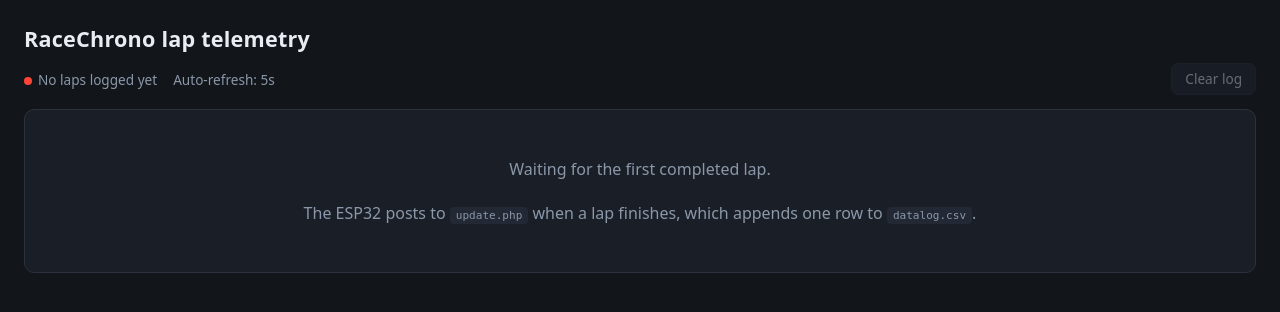
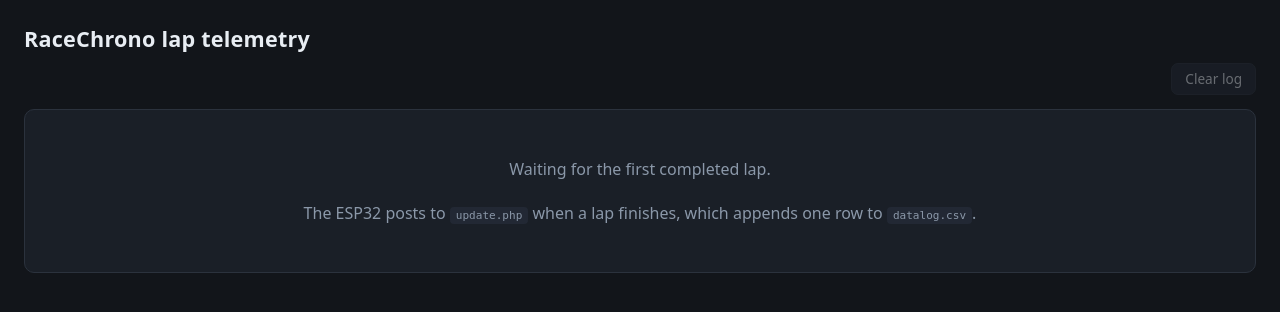
Before and after one commit to MagnusThome/Racechrono-LIVE-telemetry-data-export, a PHP site: page / in a window 1280 px wide. Shown: the top 312 px of the page. Run offline with PHP 8.4, Linux system fonts and the light colour scheme.

Commit message:
Support ESP32 core 4.0.0-RC1, update basic_example, tidy web page
- rcmonitor: support Bluetooth 5 builds (ESP32-S3 on core 4.x), where
  NimBLE only offers extended advertising. Advertise in legacy mode through
  it, restart advertising on disconnect ourselves, and leave out
  advertiseOnDisconnect(), which does not exist in that mode.
- basic_example: use the same rcmonitor files as full_example (NimBLE 2.x,
  reconnect handling, confirmed setup), and only upload once both
  temperatures have arrived.
- index.php: remove the status line above the table, show temperatures
  as "°C".

Built for ESP32-S3 and ESP32 (Huge APP) on core 4.0.0-RC1. The S3 build
also needs a local fix in NimBLE-Arduino 2.5.2 (ble_hs_periodic_sync.c).

Co-Authored-By: Claude Opus 5.5 <noreply@anthropic.com>

```diff
--- a/full_example/web/index.php
+++ b/full_example/web/index.php
@@ -71,10 +71,7 @@ if (is_file($csvFile) && ($fp = fopen($csvFile, 'r')) !== false) {
     fclose($fp);
 }
 
-$total  = count($rows);
-$latest = $total > 0 ? $rows[$total - 1] : null;
-
-$lastUpdate = $latest !== null ? parse_log_time($latest[0]) : null;
+$total = count($rows);
 
 /** The log stores "Ymd H:i:s"; turn that into a DateTime (null if unparseable). */
 function parse_log_time(string $raw): ?DateTime
@@ -125,18 +122,16 @@ function fmt_cell(string $value, int $decimals = 0): string
     return number_format((float) $value, $decimals, '.', '');
 }
 
-/** Like fmt_cell(), but an empty value stays empty instead of showing a dash. */
-function fmt_optional(string $value, int $decimals = 0): string
+/**
+ * A temperature with its unit, written the SI way: number, non-breaking space,
+ * then "°C" (degree sign + C, rather than the single ℃ character, which
+ * Unicode keeps only for compatibility). A missing value stays a plain dash.
+ */
+function fmt_temp(string $value): string
 {
-    $value = trim($value);
-    if ($value === '') {
-        return '';
-    }
-    if (!is_numeric($value)) {
-        return htmlspecialchars($value, ENT_QUOTES, 'UTF-8');
-    }
+    $cell = fmt_cell($value);
 
-    return number_format((float) $value, $decimals, '.', '');
+    return is_numeric(trim($value)) ? $cell . '&nbsp;°C' : $cell;
 }
 
 function e(string $value): string
@@ -150,26 +145,8 @@ function is_test_row(array $row): bool
     return trim($row[5]) === '1';
 }
 
-// ---------------------------------------------------------------------------
-// Laps. Each row is one completed lap, so there is nothing to collapse. Rows
-// from before the logger was changed to lap-only still have empty lap fields;
-// those are counted separately and shown as a dash. Runs in log order, so the
-// last lap found is the newest one.
-// ---------------------------------------------------------------------------
-$lapCount = 0;      // rows that actually carry a completed lap
-$lastLap  = null;   // ['number' => string, 'time' => string]
-
-foreach ($rows as $row) {
-    $number = trim($row[3]);
-    if ($number === '') {
-        continue;
-    }
-    $lapCount++;
-    if (trim($row[4]) !== '') {
-        $lastLap = ['number' => $number, 'time' => trim($row[4]), 'test' => is_test_row($row)];
-    }
-}
-
+// Each row is one completed lap. Rows from before the logger was changed to
+// lap-only have empty lap fields and are shown with a dash.
 $displayRows = array_reverse($rows, true);   // newest first, original indexes kept
 
 $banner = '';
@@ -201,7 +178,6 @@ if (isset($_GET['cleared'])) {
         --text: #e8edf3;
         --muted: #8b98a9;
         --accent: #4da3ff;
-        --ok: #34c759;
         --warn: #ff9f0a;
         --err: #ff453a;
     }
@@ -224,21 +200,8 @@ if (isset($_GET['cleared'])) {
         flex-wrap: wrap;
         gap: 16px;
         align-items: center;
-        justify-content: space-between;
+        justify-content: flex-end;
         margin-bottom: 14px;
-    }
-    .status {
-        display: flex;
-        flex-wrap: wrap;
-        gap: 16px;
-        align-items: center;
-        color: var(--muted);
-        font-size: .85rem;
-    }
-    .lapchip {
-        color: var(--accent);
-        font-weight: 600;
-        font-variant-numeric: tabular-nums;
     }
     .actions { display: flex; gap: 8px; align-items: center; }
     .tag {
@@ -255,16 +218,6 @@ if (isset($_GET['cleared'])) {
         text-transform: uppercase;
         vertical-align: middle;
     }
-    .dot {
-        display: inline-block;
-        width: 8px;
-        height: 8px;
-        border-radius: 50%;
-        margin-right: 6px;
-        vertical-align: middle;
-    }
-    .dot.ok   { background: var(--ok); box-shadow: 0 0 8px var(--ok); }
-    .dot.err  { background: var(--err); }
     .btn {
         appearance: none;
         border: 1px solid var(--line);
@@ -369,23 +322,6 @@ if (isset($_GET['cleared'])) {
 <?php endif; ?>
 
 <div class="bar">
-    <div class="status">
-<?php if ($latest === null): ?>
-        <span><span class="dot err"></span>No laps logged yet</span>
-<?php else: ?>
-        <span><span class="dot ok"></span><?= $lapCount ?> <?= $lapCount === 1 ? 'lap' : 'laps' ?> logged</span>
-<?php endif; ?>
-<?php if ($lastLap !== null): ?>
-        <span class="lapchip">Last lap <?= e(fmt_optional($lastLap['number'], 0)) ?> · <?= e(fmt_lap_time($lastLap['time'])) ?><?php if ($lastLap['test']): ?><span class="tag">test</span><?php endif; ?></span>
-<?php endif; ?>
-<?php if ($lastUpdate !== null): ?>
-        <span>Last logged: <?= $lastUpdate->format('Y-m-d H:i:s') ?></span>
-<?php endif; ?>
-<?php if ($refreshSeconds > 0): ?>
-        <span>Auto-refresh: <?= (int) $refreshSeconds ?>s</span>
-<?php endif; ?>
-    </div>
-
     <div class="actions">
 <?php if ($confirmClear && $total > 0): ?>
         <form class="confirm" method="post" action="<?= e(basename(__FILE__)) ?>">
@@ -426,8 +362,8 @@ if (isset($_GET['cleared'])) {
             <tr>
                 <td><?php if (is_test_row($row)): ?><span class="tag">test</span> <?php endif; ?><?= fmt_cell($row[3]) ?></td>
                 <td><?= trim($row[4]) === '' ? '—' : e(fmt_lap_time($row[4])) ?></td>
-                <td><?= fmt_cell($row[1]) ?></td>
-                <td><?= fmt_cell($row[2]) ?></td>
+                <td><?= fmt_temp($row[1]) ?></td>
+                <td><?= fmt_temp($row[2]) ?></td>
                 <td><?= e(fmt_time($row[0])) ?></td>
             </tr>
 <?php endforeach; ?>
```
Also changed, not shown: 4 other files.
